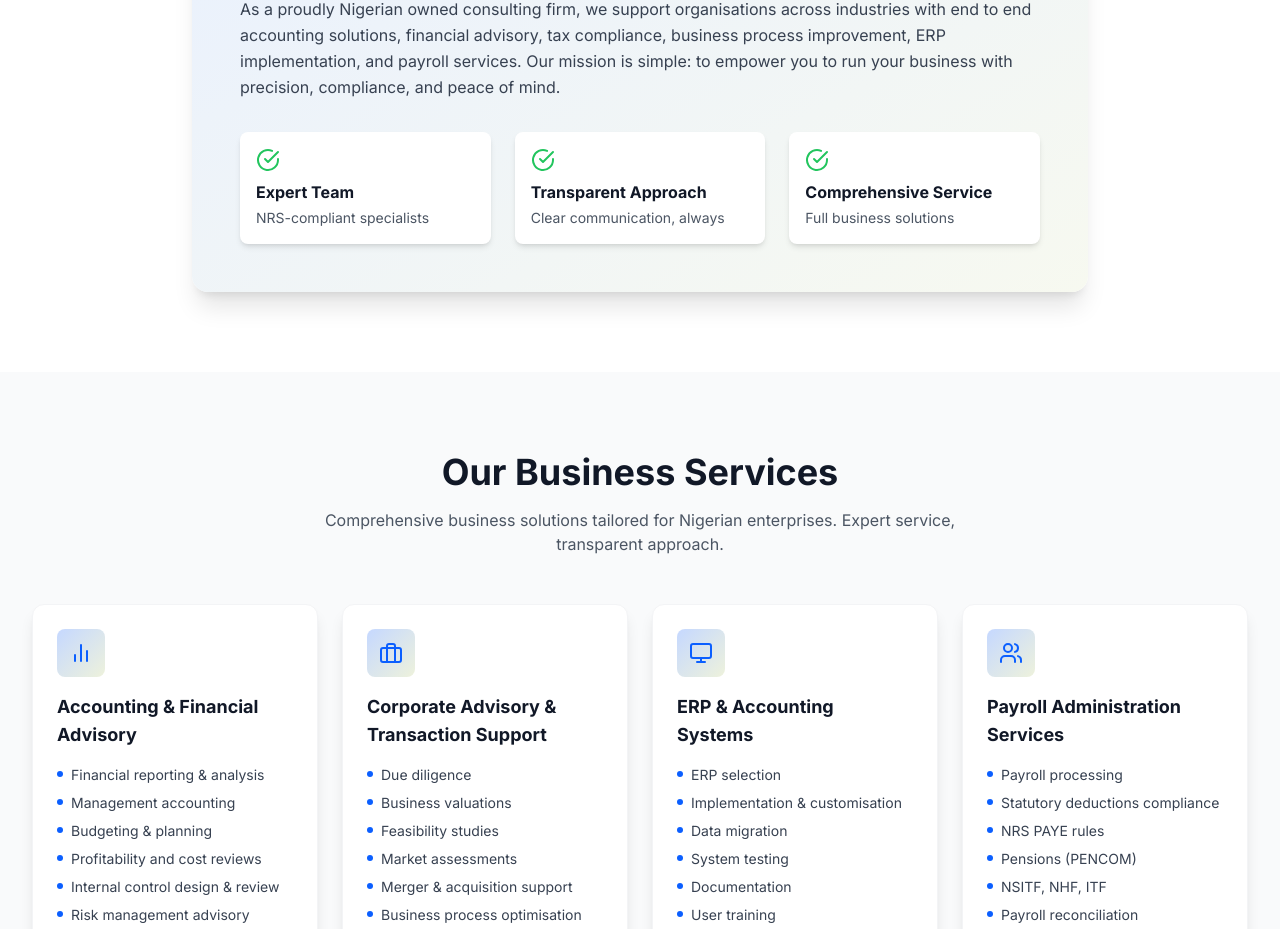
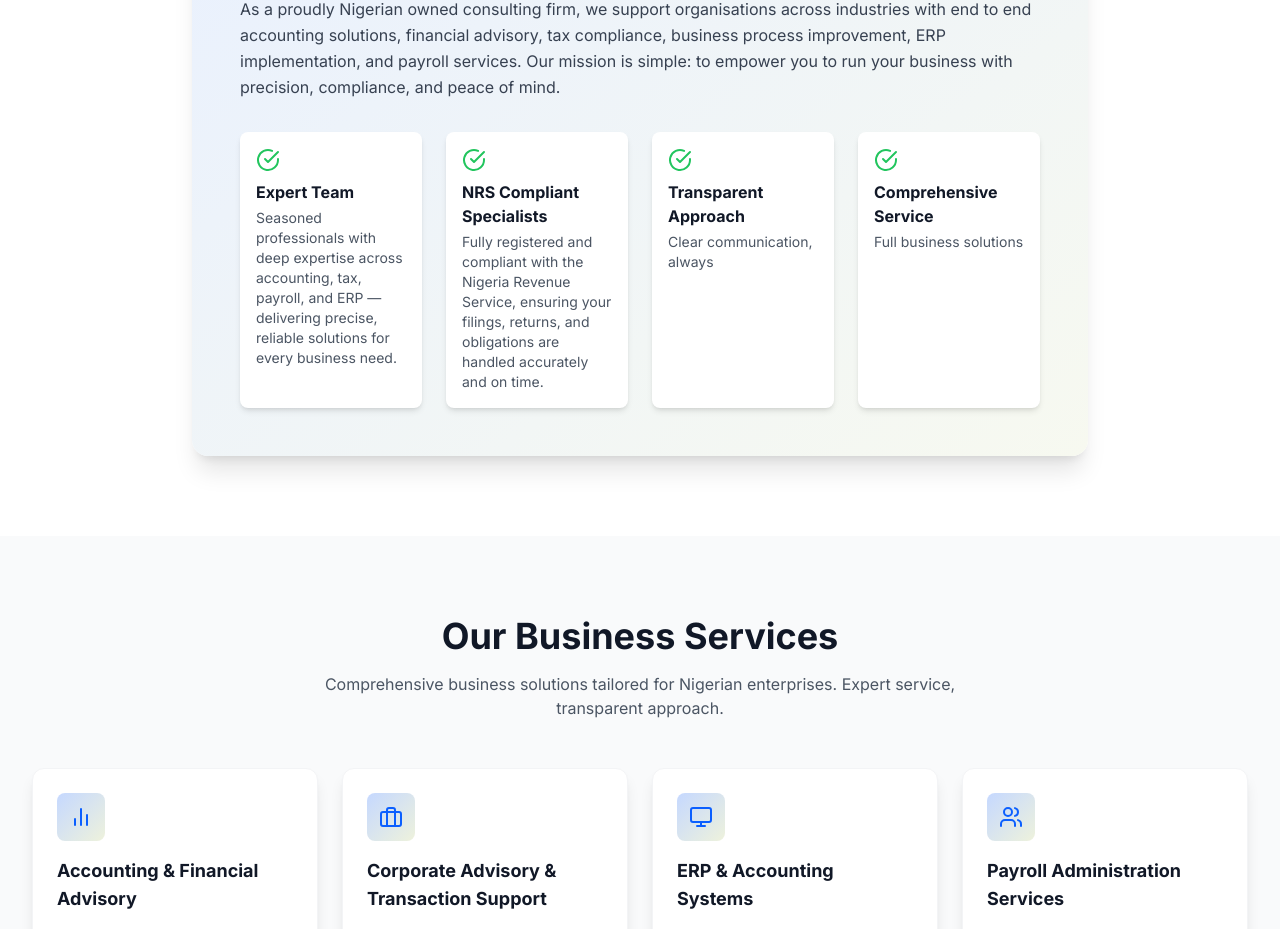
Before and after one commit to darlculus/poder-consulting-website, a Next.js app: page / in a window 1280 px wide. Shown: the part 1314-2243 px from the top of the page. Built offline with nearby package versions, Linux system fonts and the light colour scheme; a web font is replaced by a local one.

Commit message:
added a fourth card to the about us

```diff
--- a/src/components/sections/AboutUs.tsx
+++ b/src/components/sections/AboutUs.tsx
@@ -138,10 +138,11 @@ const clientTypes = [
                   initial={{ opacity: 0, y: 20 }}
                   animate={{ opacity: 1, y: 0 }}
                   transition={{ delay: 0.5 }}
-                  className="mt-8 grid md:grid-cols-3 gap-6"
+                  className="mt-8 grid md:grid-cols-2 lg:grid-cols-4 gap-6"
                 >
                   {[
-                    { title: 'Expert Team', desc: 'NRS-compliant specialists' },
+                    { title: 'Expert Team', desc: 'Seasoned professionals with deep expertise across accounting, tax, payroll, and ERP — delivering precise, reliable solutions for every business need.' },
+                    { title: 'NRS Compliant Specialists', desc: 'Fully registered and compliant with the Nigeria Revenue Service, ensuring your filings, returns, and obligations are handled accurately and on time.' },
                     { title: 'Transparent Approach', desc: 'Clear communication, always' },
                     { title: 'Comprehensive Service', desc: 'Full business solutions' },
                   ].map((item, i) => (
```
